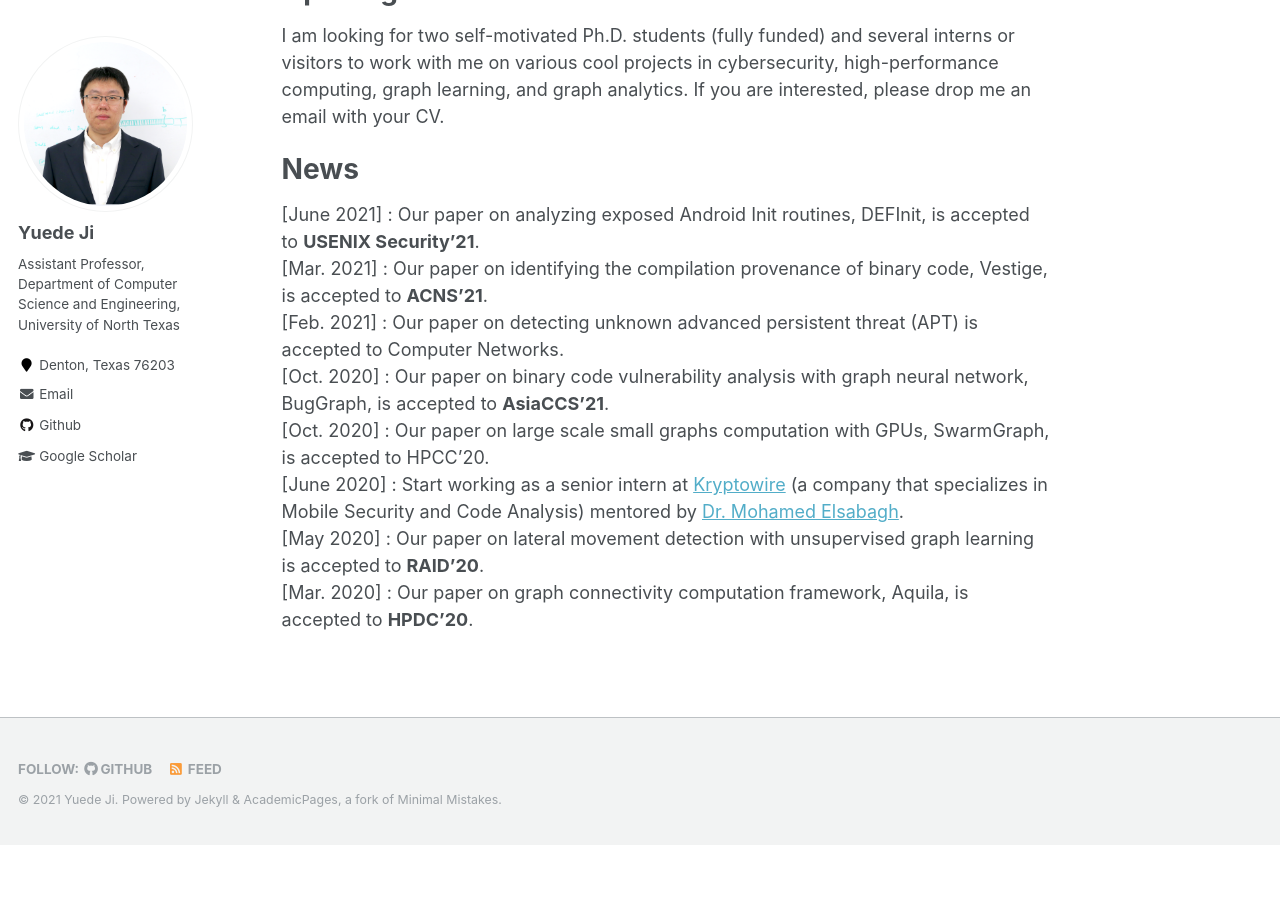
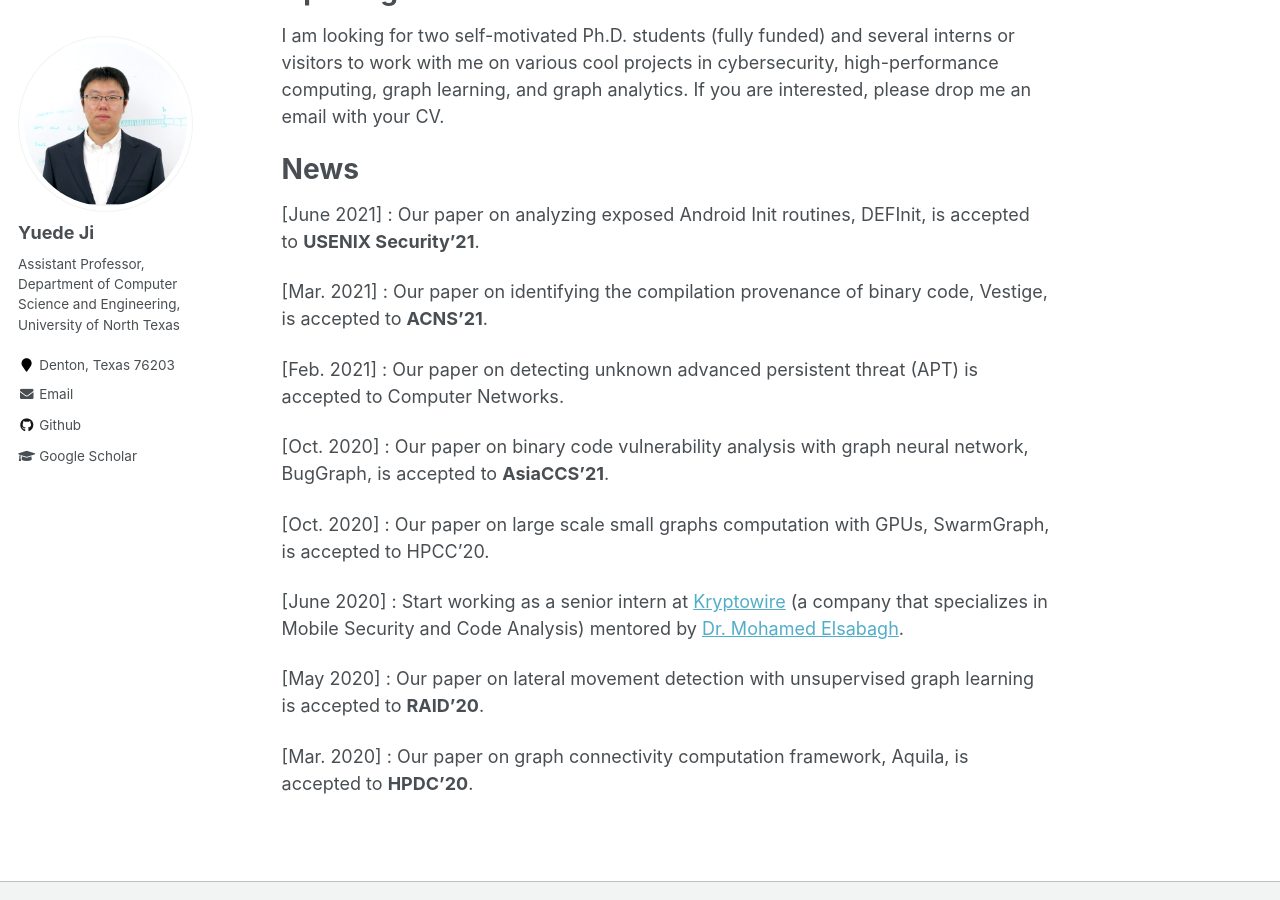
Before and after one commit to yuede/yuede.github.io, a Jekyll site: the page built from _pages/about.md, in a window 1280 px wide and 900 px high, scrolled down 584 px. Built offline with Jekyll 4.4.1, drawn with Linux system fonts in a browser that asks for light colours; before the commit the page ends 1429 px from its top, so only the background shows below that.

Commit message:
update about

```diff
--- a/_pages/about.md
+++ b/_pages/about.md
@@ -18,11 +18,18 @@ I am looking for two self-motivated Ph.D. students (fully funded) and several in
 
 News
 ======
-[June 2021] : Our paper on analyzing exposed Android Init routines, DEFInit, is accepted to <strong>USENIX Security'21</strong>. \
-[Mar. 2021] : Our paper on identifying the compilation provenance of binary code, Vestige, is accepted to <strong>ACNS'21</strong>. \
-[Feb. 2021] : Our paper on detecting unknown advanced persistent threat (APT) is accepted to Computer Networks. \
-[Oct. 2020] : Our paper on binary code vulnerability analysis with graph neural network, BugGraph, is accepted to <strong>AsiaCCS'21</strong>. \
-[Oct. 2020] : Our paper on large scale small graphs computation with GPUs, SwarmGraph, is accepted to HPCC'20. \
-[June 2020] : Start working as a senior intern at [Kryptowire](https://www.kryptowire.com/) (a company that specializes in Mobile Security and Code Analysis) mentored by [Dr. Mohamed Elsabagh](https://scholar.google.com/citations?user=HKp90HUAAAAJ&hl=en). \
-[May 2020] : Our paper on lateral movement detection with unsupervised graph learning is accepted to <strong>RAID'20</strong>. \
+[June 2021] : Our paper on analyzing exposed Android Init routines, DEFInit, is accepted to <strong>USENIX Security'21</strong>.
+
+[Mar. 2021] : Our paper on identifying the compilation provenance of binary code, Vestige, is accepted to <strong>ACNS'21</strong>.
+
+[Feb. 2021] : Our paper on detecting unknown advanced persistent threat (APT) is accepted to Computer Networks.
+
+[Oct. 2020] : Our paper on binary code vulnerability analysis with graph neural network, BugGraph, is accepted to <strong>AsiaCCS'21</strong>.
+
+[Oct. 2020] : Our paper on large scale small graphs computation with GPUs, SwarmGraph, is accepted to HPCC'20.
+
+[June 2020] : Start working as a senior intern at [Kryptowire](https://www.kryptowire.com/) (a company that specializes in Mobile Security and Code Analysis) mentored by [Dr. Mohamed Elsabagh](https://scholar.google.com/citations?user=HKp90HUAAAAJ&hl=en).
+
+[May 2020] : Our paper on lateral movement detection with unsupervised graph learning is accepted to <strong>RAID'20</strong>.
+
 [Mar. 2020] : Our paper on graph connectivity computation framework, Aquila, is accepted to <strong>HPDC'20</strong>.
```
